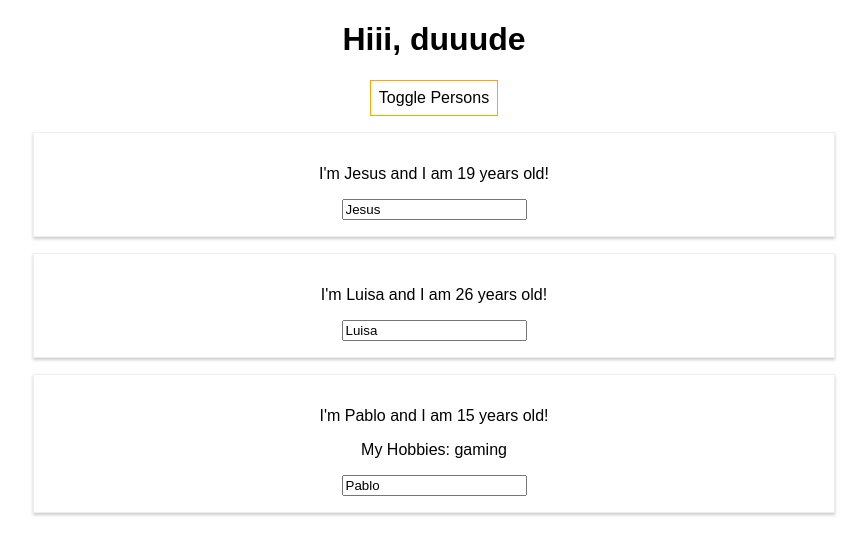
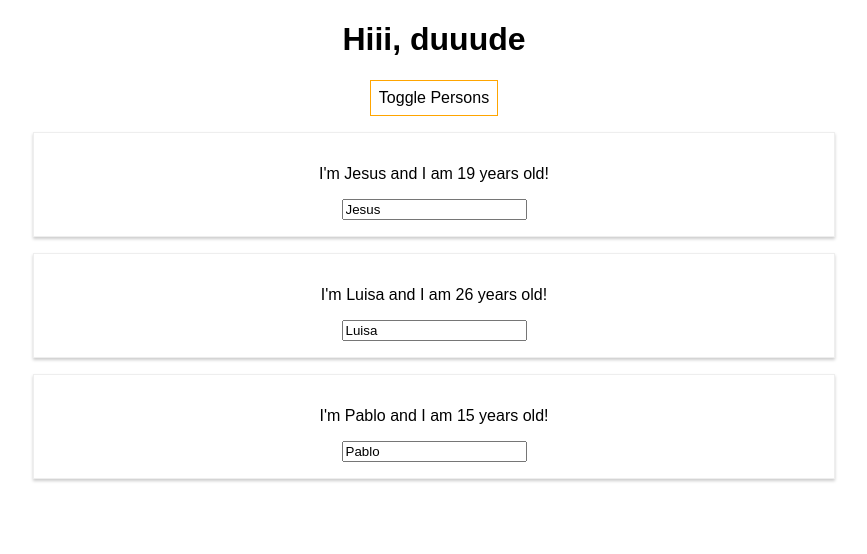
Before and after one commit to jesusmacedo-globant/react-complete-guide, a React (Create React App) app: page / in a window 1280 px wide. Both pictures are taken after a click on the button "Toggle Persons". Shown: the top 554 px of the page, without its empty margins (206-1073 px from the left). Built offline with nearby package versions, Linux system fonts and the light colour scheme.

Commit message:
Section 4, lesson 56-57-58. Outputing Lists. Lists & State. Updating State Immutably.

```diff
--- a/src/App.js
+++ b/src/App.js
@@ -82,6 +82,17 @@ class App extends Component {
     };
 
     /**
+     * > remember to avoid modifying the state directly, ALWAYS create a new constant with the current value and then
+     * > set the new value
+     */
+    deletePersonHandler = (personIndex) => {
+        // * const persons = this.state.persons.slice(); <- 1st way of creating a new copy
+        const persons = [...this.state.persons]; // * <- 2nd way of creating a new copy
+        persons.splice(personIndex, 1);
+        this.setState({ persons: persons });
+    };
+
+    /**
      * Always required in components and it always has to return HTML content.
      */
     render() {
@@ -101,22 +112,19 @@ class App extends Component {
         if (this.state.showPersons) {
             persons = (
                 <div>
-                    <Person
-                        name={this.state.persons[0].name}
-                        age={this.state.persons[0].age}
-                        onChange={this.handleOnChangeName}
-                    />
-                    <Person
-                        name={this.state.persons[1].name}
-                        age={this.state.persons[1].age}
-                    />
-                    <Person
-                        name={this.state.persons[2].name}
-                        age={this.state.persons[2].age}
-                        onClick={this.switchNameHandler.bind(this, 'Saruman')}
-                    >
-                        My Hobbies: gaming
-                    </Person>
+                    {this.state.persons.map((person, index) => {
+                        // * remember map also returns index
+                        return (
+                            <Person
+                                name={person.name}
+                                age={person.age}
+                                onClick={this.deletePersonHandler.bind(
+                                    this,
+                                    index
+                                )}
+                            />
+                        );
+                    })}
                 </div>
             );
         }
```
